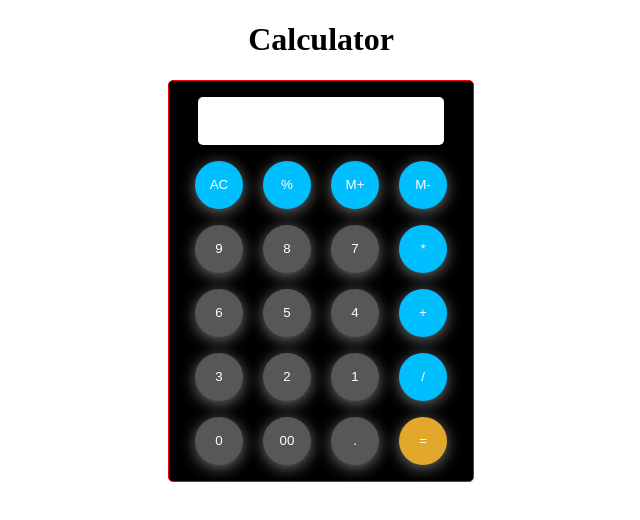
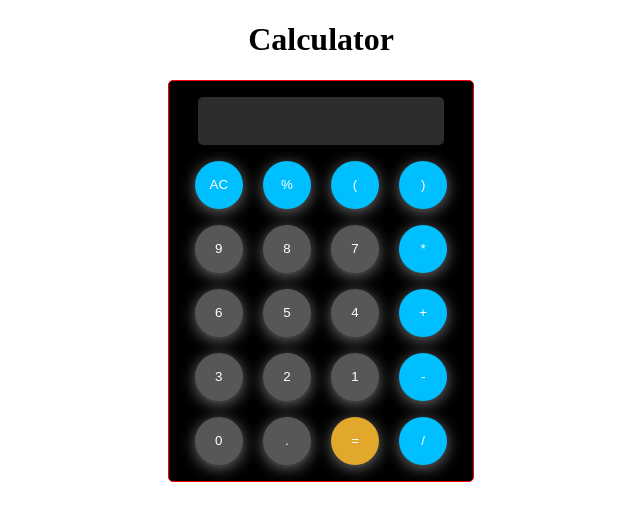
Before and after one commit to pkrverma/Calculator, a plain HTML site: page index.html in a window 1280 px wide. Shown: the whole page, without its empty margins (319-959 px from the left). Drawn offline with Linux system fonts and the light colour scheme.

Commit message:
error fixing

```diff
--- a/index.html
+++ b/index.html
@@ -15,8 +15,8 @@
       <div class="row">
         <button type="button" class="spclBtn button">AC</button>
         <button type="button" class="spclBtn button">%</button>
-        <button type="button" class="spclBtn button">M+</button>
-        <button type="button" class="spclBtn button">M-</button>
+        <button type="button" class="spclBtn button">(</button>
+        <button type="button" class="spclBtn button">)</button>
       </div>
       <div class="row">
         <button type="button" class="button">9</button>
@@ -34,13 +34,13 @@
         <button type="button" class="button">3</button>
         <button type="button" class="button">2</button>
         <button type="button" class="button">1</button>
-        <button type="button" class="spclBtn button">/</button>
+        <button type="button" class="spclBtn button">-</button>
       </div>
       <div class="row">
         <button type="button" class="button">0</button>
-        <button type="button" class="button">00</button>
         <button type="button" class="button">.</button>
         <button type="button" class="spclBtnv eql button">=</button>
+        <button type="button" class="spclBtn button">/</button>
       </div>
 
     </div>
--- a/style.css
+++ b/style.css
@@ -1,4 +1,5 @@
 .outerBody{
+    font-family: 'Gill Sans', 'Gill Sans MT', Calibri, 'Trebuchet MS', sans-serif;
     border: 1px solid red;
     margin: auto auto;
     padding: 0.5rem;
@@ -15,13 +16,14 @@ input[type=text]{
     padding: 0.5rem;
     margin: 0.5rem;
     border: none;
-    background-color: rgb(255, 255, 255);
+    background-color: rgb(45, 45, 45);
     width: 80%;
     border-radius: 5px;
     height: 2rem;
     text-align: right;
     font-size: 2rem;
-    color: black;
+    font-weight: 700;
+    color: rgb(255, 255, 255);
 }
 
 button{
```
